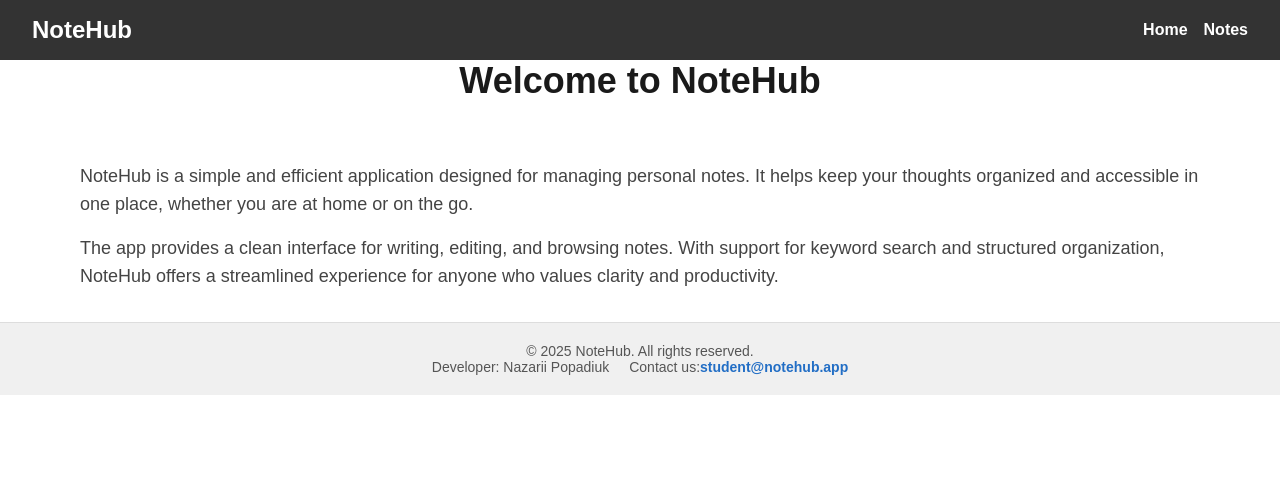
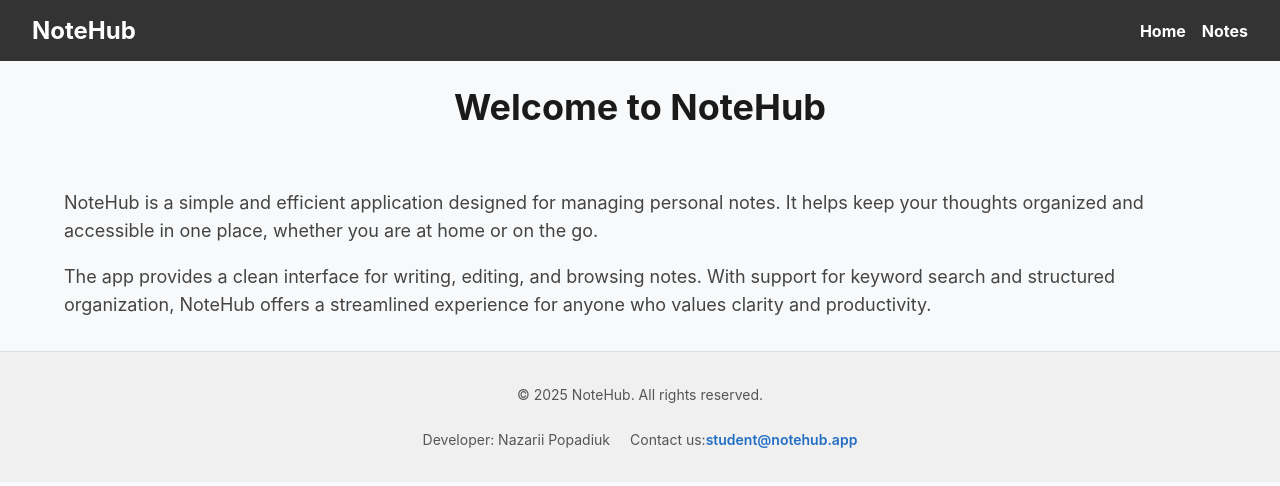
Before and after one commit to Nazarii-Popadiuk/06-notehub-nextjs, a Next.js app: page / in a window 1280 px wide. Shown: the top 486 px of the page. Built offline with nearby package versions, Linux system fonts and the light colour scheme.

Commit message:
not working properl

```diff
--- a/app/globals.css
+++ b/app/globals.css
@@ -1,42 +1,10 @@
-:root {
-  --background: #ffffff;
-  --foreground: #171717;
+body {
+  font-family:
+    -apple-system, BlinkMacSystemFont, "Segoe UI", Roboto, Oxygen, Ubuntu,
+    Cantarell, "Helvetica Neue", sans-serif;
+  display: flex;
+  flex-direction: column;
+  min-height: 100vh;
+  margin: 0;
+  background-color: #f8f9fa;
 }
-
-@media (prefers-color-scheme: dark) {
-  :root {
-    --background: #0a0a0a;
-    --foreground: #ededed;
-  }
-}
-
-html,
-body {
-  max-width: 100vw;
-  overflow-x: hidden;
-}
-
-body {
-  color: var(--foreground);
-  background: var(--background);
-  font-family: Arial, Helvetica, sans-serif;
-  -webkit-font-smoothing: antialiased;
-  -moz-osx-font-smoothing: grayscale;
-}
-
-* {
-  box-sizing: border-box;
-  padding: 0;
-  margin: 0;
-}
-
-a {
-  color: inherit;
-  text-decoration: none;
-}
-
-@media (prefers-color-scheme: dark) {
-  html {
-    color-scheme: dark;
-  }
-}
--- a/app/notes/page.tsx
+++ b/app/notes/page.tsx
@@ -26,6 +26,7 @@ export default function App() {
         queryKey: ['notes', debouncedSearch, currentPage - 1],
         queryFn: () => fetchNotes(debouncedSearch, currentPage),
         placeholderData: keepPreviousData,
+
     });
 
     useEffect(() => {
```
Also changed, not shown: app/notes/Notes.client.tsx (+20 -24 lines), app/notes/[id]/page.tsx (+31 -0 lines).
